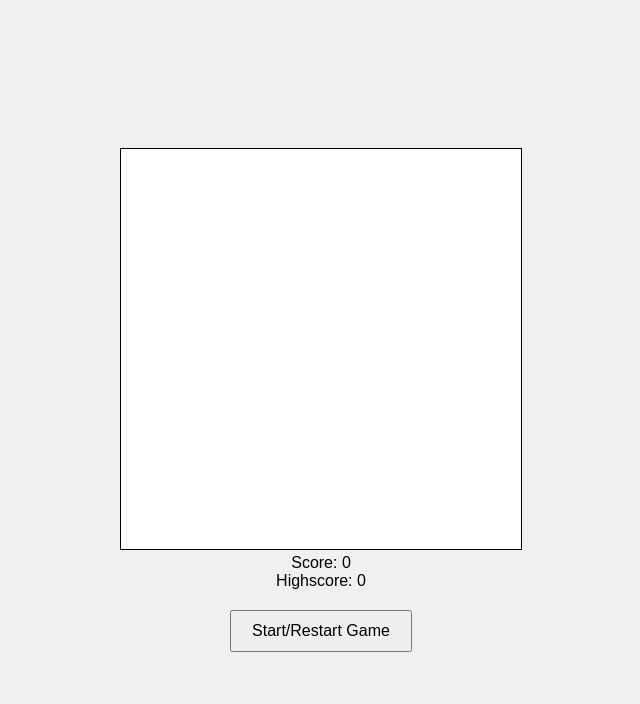
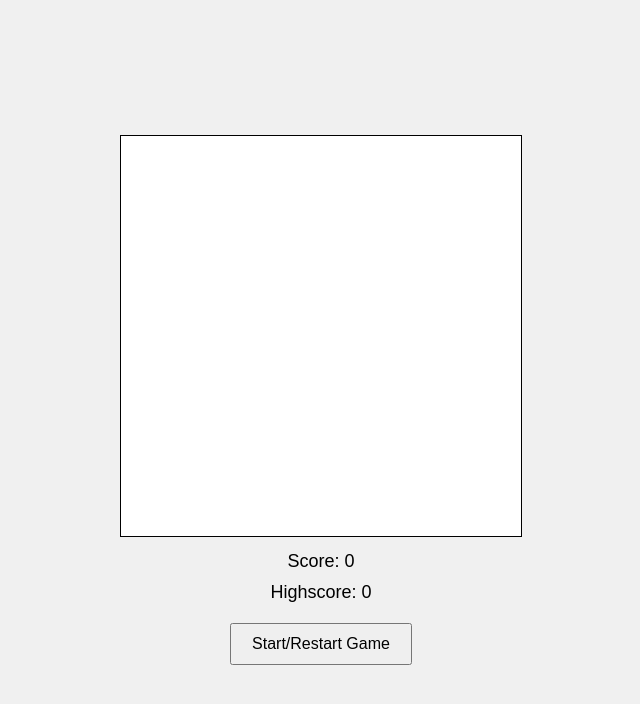
Before and after one commit to ninjabrat/Simple-Snake-Game, a plain HTML site: page index.html in a window 1280 px wide. Shown: the whole page, without its empty margins (319-959 px from the left). Drawn offline with Linux system fonts and the light colour scheme.

Commit message:
Update style.css

```diff
--- a/style.css
+++ b/style.css
@@ -17,6 +17,11 @@ body {
     background-color: #fff;
 }
 
+#score-board, #highscore-board {
+    margin-top: 10px;
+    font-size: 18px;
+}
+
 #start-restart-btn {
     margin-top: 20px;
     padding: 10px 20px;
```
